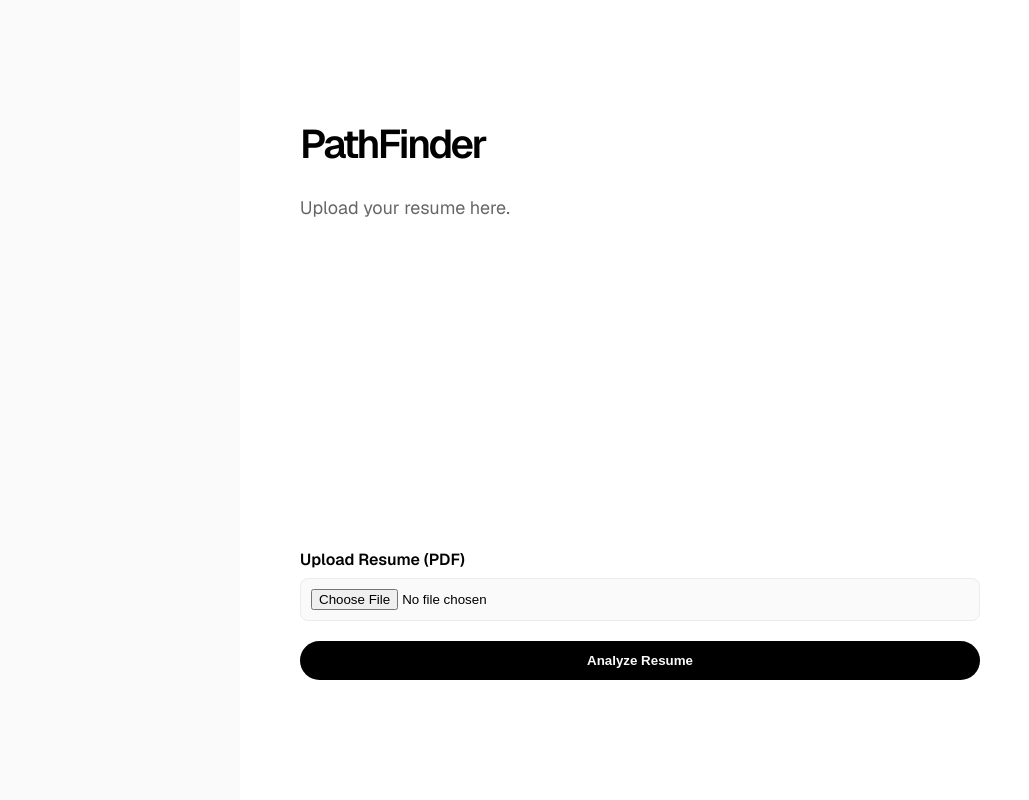
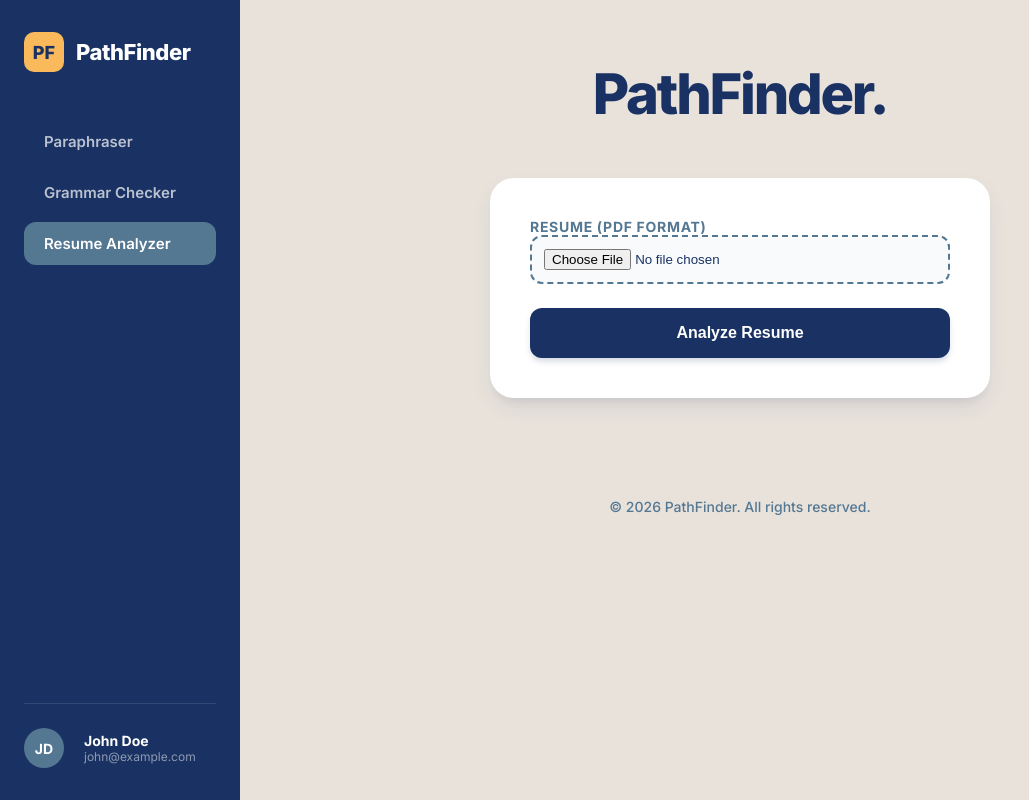
Before and after one commit to comicc1/PathFinder, a Next.js app: page / in a window 1280 px wide. Shown: the whole page, without its empty margins (0-1029 px from the left). Built offline with nearby package versions, Linux system fonts and the light colour scheme.

Commit message:
feat: redesign UI with new color palette and add sidebar dashboard

```diff
--- a/src/app/actions.ts
+++ b/src/app/actions.ts
@@ -55,7 +55,9 @@ async function getAiFeedback(resumeText: string) {
     2. Strengths and achievements.
     3. Areas for improvement (layout, wording, missing sections).
     4. A brief summary of recommendations.
-    Make it short and concise and dont generate asterisks or bullet points since the formatting may be lost. Focus on providing actionable feedback that can help improve the resume's effectiveness in landing job interviews.
+    Make it short and concise. Focus on providing actionable feedback that can help improve the resume's effectiveness in landing job interviews.
+    make sure it is in bullet form and keep it under 200 words.
+    keep the symbols for the bullet points consistent and use a professional tone.
 
     Resume Text:
     ${trimmedText}
--- a/src/app/globals.css
+++ b/src/app/globals.css
@@ -1,12 +1,18 @@
 :root {
-  --background: #ffffff;
-  --foreground: #171717;
+  --color-primary: #1A3263;
+  --color-secondary: #547792;
+  --color-accent: #FAB95B;
+  --color-bg: #E8E2DB;
+  --color-white: #FFFFFF;
+
+  --background: var(--color-bg);
+  --foreground: var(--color-primary);
 }
 
 @media (prefers-color-scheme: dark) {
   :root {
-    --background: #0a0a0a;
-    --foreground: #ededed;
+    --background: var(--color-primary);
+    --foreground: var(--color-bg);
   }
 }
 
@@ -26,7 +32,7 @@ body {
   flex-direction: column;
   color: var(--foreground);
   background: var(--background);
-  font-family: Arial, Helvetica, sans-serif;
+  font-family: 'Inter', -apple-system, BlinkMacSystemFont, 'Segoe UI', Roboto, Oxygen, Ubuntu, Cantarell, 'Open Sans', 'Helvetica Neue', sans-serif;
   -webkit-font-smoothing: antialiased;
   -moz-osx-font-smoothing: grayscale;
 }
@@ -40,6 +46,29 @@ body {
 a {
   color: inherit;
   text-decoration: none;
+  transition: color 0.2s ease;
+}
+
+a:hover {
+  color: var(--color-accent);
+}
+
+.app-container {
+  display: flex;
+  min-height: 100vh;
+}
+
+.main-wrapper {
+  flex: 1;
+  margin-left: 200px;
+  background-color: var(--color-bg);
+  min-height: 100vh;
+}
+
+@media (max-width: 1024px) {
+  .main-wrapper {
+    margin-left: 0;
+  }
 }
 
 @media (prefers-color-scheme: dark) {
--- a/src/app/layout.tsx
+++ b/src/app/layout.tsx
@@ -1,20 +1,16 @@
 import type { Metadata } from "next";
-import { Geist, Geist_Mono } from "next/font/google";
+import { Inter } from "next/font/google";
 import "./globals.css";
+import Sidebar from "@/components/Sidebar";
 
-const geistSans = Geist({
-  variable: "--font-geist-sans",
+const inter = Inter({
   subsets: ["latin"],
-});
-
-const geistMono = Geist_Mono({
-  variable: "--font-geist-mono",
-  subsets: ["latin"],
+  variable: "--font-inter",
 });
 
 export const metadata: Metadata = {
-  title: "Create Next App",
-  description: "Generated by create next app",
+  title: "PathFinder. - Optimize Your Career",
+  description: "AI-powered resume analysis to help you find your path.",
 };
 
 export default function RootLayout({
@@ -23,8 +19,15 @@ export default function RootLayout({
   children: React.ReactNode;
 }>) {
   return (
-    <html lang="en" className={`${geistSans.variable} ${geistMono.variable}`}>
-      <body>{children}</body>
+    <html lang="en" className={inter.variable}>
+      <body>
+        <div className="app-container">
+          <Sidebar />
+          <div className="main-wrapper">
+            {children}
+          </div>
+        </div>
+      </body>
     </html>
   );
 }
--- a/src/app/page.module.css
+++ b/src/app/page.module.css
@@ -1,233 +1,171 @@
 .page {
-  --background: #fafafa;
-  --foreground: #fff;
-
-  --text-primary: #000;
-  --text-secondary: #666;
-
-  --button-primary-hover: #383838;
-  --button-secondary-hover: #f2f2f2;
-  --button-secondary-border: #ebebeb;
-
   display: flex;
-  flex: 1;
   flex-direction: column;
-  align-items: center;
-  justify-content: center;
-  font-family: var(--font-geist-sans);
-  background-color: var(--background);
 }
 
 .main {
   display: flex;
   flex: 1;
+  flex-direction: column;
+  align-items: center;
+  padding: 60px 24px;
   width: 100%;
-  max-width: 800px;
-  flex-direction: column;
-  align-items: flex-start;
-  justify-content: space-between;
-  background-color: var(--foreground);
-  padding: 120px 60px;
+  max-width: 900px;
+  margin: 0 auto;
 }
 
 .intro {
   display: flex;
   flex-direction: column;
-  align-items: flex-start;
-  text-align: left;
-  gap: 24px;
+  align-items: center;
+  text-align: center;
+  gap: 16px;
+  margin-bottom: 50px;
 }
 
 .intro h1 {
-  max-width: 320px;
-  font-size: 40px;
-  font-weight: 600;
-  line-height: 48px;
-  letter-spacing: -2.4px;
-  text-wrap: balance;
-  color: var(--text-primary);
+  font-size: 56px;
+  font-weight: 800;
+  color: var(--color-primary);
+  letter-spacing: -0.04em;
 }
 
 .intro p {
-  max-width: 440px;
-  font-size: 18px;
-  line-height: 32px;
-  text-wrap: balance;
-  color: var(--text-secondary);
+  font-size: 20px;
+  color: var(--color-secondary);
+  max-width: 600px;
 }
 
 .uploadSection {
   width: 100%;
-  margin-top: 40px;
+  max-width: 500px;
+  background: var(--color-white);
+  padding: 40px;
+  border-radius: 24px;
+  box-shadow: 0 10px 25px -5px rgba(26, 50, 99, 0.1), 0 8px 10px -6px rgba(26, 50, 99, 0.1);
 }
 
 .form {
   display: flex;
   flex-direction: column;
-  gap: 20px;
-  width: 100%;
+  gap: 24px;
 }
 
 .fileInputContainer {
   display: flex;
   flex-direction: column;
-  gap: 8px;
 }
 
 .label {
-  font-weight: 600;
-  color: var(--text-primary);
+  font-weight: 700;
+  font-size: 14px;
+  text-transform: uppercase;
+  letter-spacing: 0.05em;
+  color: var(--color-secondary);
 }
 
 .fileInput {
-  padding: 10px;
-  border: 1px solid var(--button-secondary-border);
-  border-radius: 8px;
-  background: var(--background);
-  color: var(--text-primary);
+  padding: 12px;
+  border: 2px dashed var(--color-secondary);
+  border-radius: 12px;
+  background: #f8fafc;
+  color: var(--color-primary);
+  cursor: pointer;
+  transition: all 0.2s ease;
+}
+
+.fileInput:hover {
+  border-color: var(--color-accent);
+  background: var(--color-white);
 }
 
 .submitButton {
-  padding: 12px 24px;
-  background: var(--text-primary);
-  color: var(--background);
+  padding: 16px 32px;
+  background: var(--color-primary);
+  color: var(--color-white);
   border: none;
-  border-radius: 128px;
-  font-weight: 600;
+  border-radius: 12px;
+  font-weight: 700;
+  font-size: 16px;
   cursor: pointer;
-  transition: opacity 0.2s;
+  transition: all 0.3s cubic-bezier(0.4, 0, 0.2, 1);
+  box-shadow: 0 4px 6px -1px rgba(26, 50, 99, 0.2);
 }
 
 .submitButton:hover:not(:disabled) {
-  opacity: 0.9;
+  background: var(--color-accent);
+  color: var(--color-primary);
+  transform: translateY(-2px);
+  box-shadow: 0 10px 15px -3px rgba(250, 185, 91, 0.3);
 }
 
 .submitButton:disabled {
-  opacity: 0.5;
+  opacity: 0.6;
   cursor: not-allowed;
+  background: var(--color-secondary);
 }
 
 .errorSection {
-  margin-top: 20px;
-  padding: 12px;
-  background: #fee2e2;
-  border: 1px solid #fecaca;
-  border-radius: 8px;
+  margin-top: 24px;
+  padding: 16px;
+  background: #fef2f2;
+  border: 1px solid #fee2e2;
+  border-radius: 12px;
   width: 100%;
+  max-width: 500px;
 }
 
 .errorText {
-  color: #b91c1c;
-  font-weight: 500;
+  color: #991b1b;
+  font-weight: 600;
+  font-size: 14px;
 }
 
 .feedbackSection {
-  margin-top: 40px;
+  margin-top: 24px;
+  margin-bottom: 48px;
   width: 100%;
-  display: flex;
-  flex-direction: column;
-  gap: 20px;
+  animation: fadeIn 0.5s ease-out;
+}
+
+@keyframes fadeIn {
+  from { opacity: 0; transform: translateY(10px); }
+  to { opacity: 1; transform: translateY(0); }
 }
 
 .feedbackSection h2 {
-  color: var(--text-primary);
-  font-size: 24px;
+  color: var(--color-primary);
+  font-size: 32px;
+  font-weight: 800;
+  margin-bottom: 24px;
+  text-align: center;
 }
 
 .feedbackContent {
-  padding: 24px;
-  background: var(--background);
-  border: 1px solid var(--button-secondary-border);
-  border-radius: 12px;
-  color: var(--text-primary);
-  line-height: 1.6;
+  padding: 40px;
+  background: var(--color-white);
+  border-radius: 24px;
+  color: var(--color-primary);
+  line-height: 1.8;
+  box-shadow: 0 20px 25px -5px rgba(26, 50, 99, 0.05);
+  border: 1px solid rgba(26, 50, 99, 0.05);
 }
 
 .feedbackContent p {
-  margin-bottom: 12px;
-}
-
-.intro a {
-  font-weight: 500;
-  color: var(--text-primary);
-}
-
-.ctas {
-  display: flex;
-  flex-direction: row;
-  width: 100%;
-  max-width: 440px;
-  gap: 16px;
-  font-size: 14px;
-}
-
-.ctas a {
-  display: flex;
-  justify-content: center;
-  align-items: center;
-  height: 40px;
-  padding: 0 16px;
-  border-radius: 128px;
-  border: 1px solid transparent;
-  transition: 0.2s;
-  cursor: pointer;
-  width: fit-content;
-  font-weight: 500;
-}
-
-a.primary {
-  background: var(--text-primary);
-  color: var(--background);
-  gap: 8px;
-}
-
-a.secondary {
-  border-color: var(--button-secondary-border);
-}
-
-/* Enable hover only on non-touch devices */
-@media (hover: hover) and (pointer: fine) {
-  a.primary:hover {
-    background: var(--button-primary-hover);
-    border-color: transparent;
-  }
-
-  a.secondary:hover {
-    background: var(--button-secondary-hover);
-    border-color: transparent;
-  }
+  margin-bottom: 16px;
+  font-size: 17px;
 }
 
 @media (max-width: 600px) {
-  .main {
-    padding: 48px 24px;
+  .intro h1 {
+    font-size: 40px;
   }
 
-  .intro {
-    gap: 16px;
+  .main {
+    padding: 40px 16px;
   }
 
-  .intro h1 {
-    font-size: 32px;
-    line-height: 40px;
-    letter-spacing: -1.92px;
+  .uploadSection, .feedbackContent {
+    padding: 24px;
   }
 }
-
-@media (prefers-color-scheme: dark) {
-  .logo {
-    filter: invert();
-  }
-
-  .page {
-    --background: #000;
-    --foreground: #000;
-
-    --text-primary: #ededed;
-    --text-secondary: #999;
-
-    --button-primary-hover: #ccc;
-    --button-secondary-hover: #1a1a1a;
-    --button-secondary-border: #1a1a1a;
-  }
-}
--- a/src/app/page.tsx
+++ b/src/app/page.tsx
@@ -57,36 +57,8 @@ export default function Home() {
     <div className={styles.page}>
       <main className={styles.main}>
         <div className={styles.intro}>
-          <h1>PathFinder</h1>
-          <p>
-            Upload your resume here.
-          </p>
+          <h1>PathFinder.</h1>
         </div>
-
-        <section className={styles.uploadSection}>
-          <form onSubmit={handleSubmit} className={styles.form}>
-            <div className={styles.fileInputContainer}>
-              <label htmlFor="resume" className={styles.label}>
-                Upload Resume (PDF)
-              </label>
-              <input
-                type="file"
-                id="resume"
-                name="resume"
-                accept=".pdf"
-                required
-                className={styles.fileInput}
-              />
-            </div>
-            <button
-              type="submit"
-              disabled={loading}
-              className={styles.submitButton}
-            >
-              {loading ? "Analyzing..." : "Analyze Resume"}
-            </button>
-          </form>
-        </section>
 
         {error && (
           <section className={styles.errorSection}>
@@ -104,7 +76,41 @@ export default function Home() {
             </div>
           </section>
         )}
+
+        <section className={styles.uploadSection}>
+          <form onSubmit={handleSubmit} className={styles.form}>
+            <div className={styles.fileInputContainer}>
+              <label htmlFor="resume" className={styles.label}>
+                Resume (PDF format)
+              </label>
+              <input
+                type="file"
+                id="resume"
+                name="resume"
+                accept=".pdf"
+                required
+                className={styles.fileInput}
+              />
+            </div>
+            <button
+              type="submit"
+              disabled={loading}
+              className={styles.submitButton}
+            >
+              {loading ? "Analyzing Career Path..." : "Analyze Resume"}
+            </button>
+          </form>
+        </section>
       </main>
+      <footer style={{
+        padding: '40px 20px',
+        textAlign: 'center',
+        color: 'var(--color-secondary)',
+        fontSize: '14px',
+        fontWeight: '500'
+      }}>
+        © {new Date().getFullYear()} PathFinder. All rights reserved.
+      </footer>
     </div>
   );
 }
--- /dev/null
+++ b/src/components/Sidebar.module.css
@@ -0,0 +1,114 @@
+.sidebar {
+  width: 240px;
+  background-color: var(--color-primary);
+  color: var(--color-white);
+  height: 100vh;
+  position: fixed;
+  left: 0;
+  top: 0;
+  display: flex;
+  flex-direction: column;
+  padding: 32px 24px;
+  z-index: 100;
+  transition: transform 0.3s ease;
+}
+
+.logo {
+  display: flex;
+  align-items: center;
+  gap: 12px;
+  margin-bottom: 48px;
+}
+
+.logoIcon {
+  width: 40px;
+  height: 40px;
+  background-color: var(--color-accent);
+  color: var(--color-primary);
+  display: flex;
+  align-items: center;
+  justify-content: center;
+  font-weight: 800;
+  border-radius: 10px;
+  font-size: 18px;
+}
+
+.logoText {
+  font-size: 22px;
+  font-weight: 800;
+  letter-spacing: -0.02em;
+}
+
+.nav {
+  display: flex;
+  flex-direction: column;
+  gap: 8px;
+  flex: 1;
+}
+
+.navItem {
+  display: flex;
+  align-items: center;
+  padding: 12px 20px;
+  border-radius: 12px;
+  font-weight: 600;
+  color: rgba(255, 255, 255, 0.7);
+  transition: all 0.2s ease;
+  font-size: 15px;
+}
+
+.navItem:hover {
+  background-color: rgba(255, 255, 255, 0.1);
+  color: var(--color-white);
+}
+
+.active {
+  background-color: var(--color-secondary);
+  color: var(--color-white);
+}
+
+.icon {
+  font-size: 20px;
+}
+
+.userProfile {
+  margin-top: auto;
+  padding-top: 24px;
+  border-top: 1px solid rgba(255, 255, 255, 0.1);
+  display: flex;
+  align-items: center;
+  gap: 20px;
+}
+
+.avatar {
+  width: 40px;
+  height: 40px;
+  background-color: var(--color-secondary);
+  border-radius: 50%;
+  display: flex;
+  align-items: center;
+  justify-content: center;
+  font-weight: 700;
+  font-size: 14px;
+}
+
+.userInfo {
+  display: flex;
+  flex-direction: column;
+}
+
+.userName {
+  font-weight: 700;
+  font-size: 14px;
+}
+
+.userEmail {
+  font-size: 12px;
+  color: rgba(255, 255, 255, 0.5);
+}
+
+@media (max-width: 1024px) {
+  .sidebar {
+    transform: translateX(-100%);
+  }
+}
--- /dev/null
+++ b/src/components/Sidebar.tsx
@@ -0,0 +1,33 @@
+import styles from "./Sidebar.module.css";
+import Link from "next/link";
+
+export default function Sidebar() {
+  return (
+    <aside className={styles.sidebar}>
+      <div className={styles.logo}>
+        <div className={styles.logoIcon}>PF</div>
+        <span className={styles.logoText}>PathFinder</span>
+      </div>
+
+      <nav className={styles.nav}>
+        <Link href="#" className={styles.navItem}>
+          Paraphraser
+        </Link>
+        <Link href="#" className={styles.navItem}>
+          Grammar Checker
+        </Link>
+        <Link href="/" className={`${styles.navItem} ${styles.active}`}>
+          Resume Analyzer
+        </Link>
+      </nav>
+
+      <div className={styles.userProfile}>
+        <div className={styles.avatar}>JD</div>
+        <div className={styles.userInfo}>
+          <span className={styles.userName}>John Doe</span>
+          <span className={styles.userEmail}>john@example.com</span>
+        </div>
+      </div>
+    </aside>
+  );
+}
```
